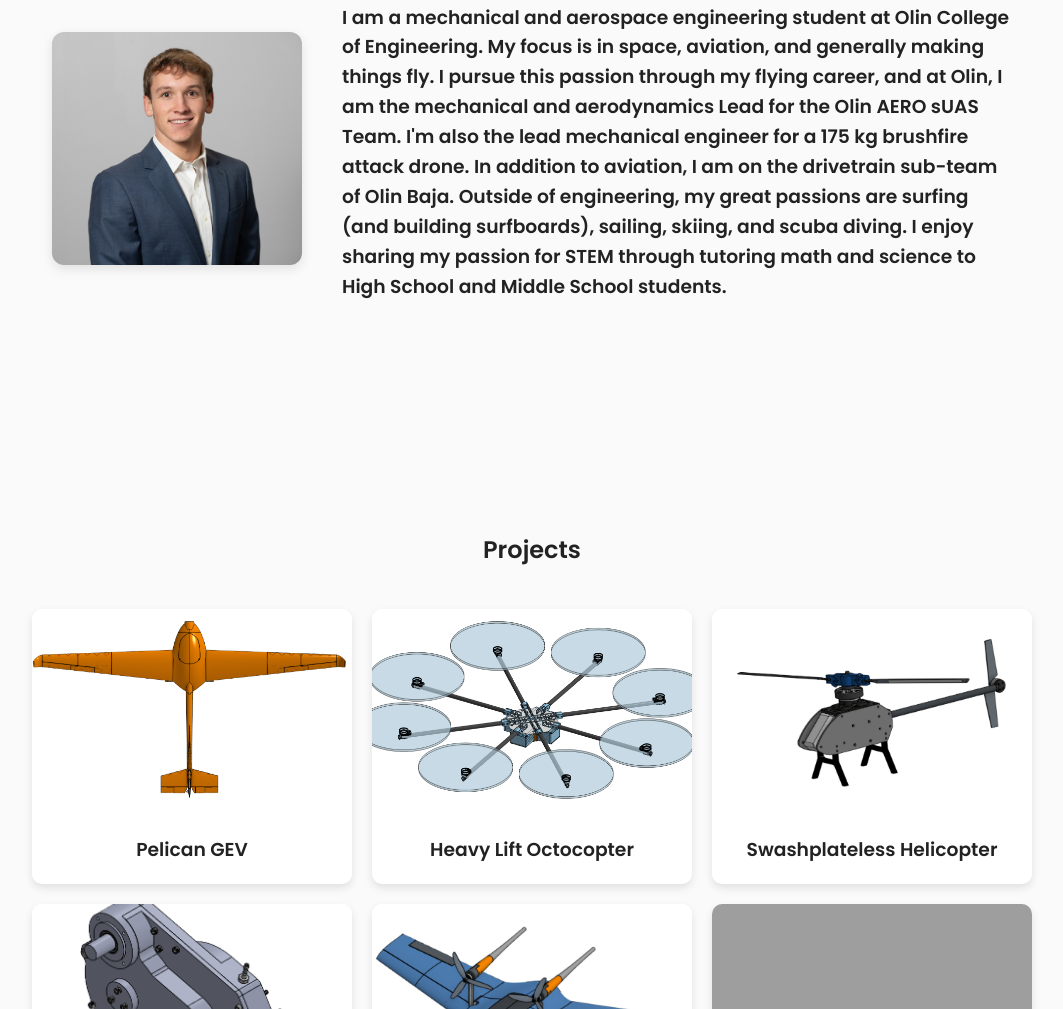
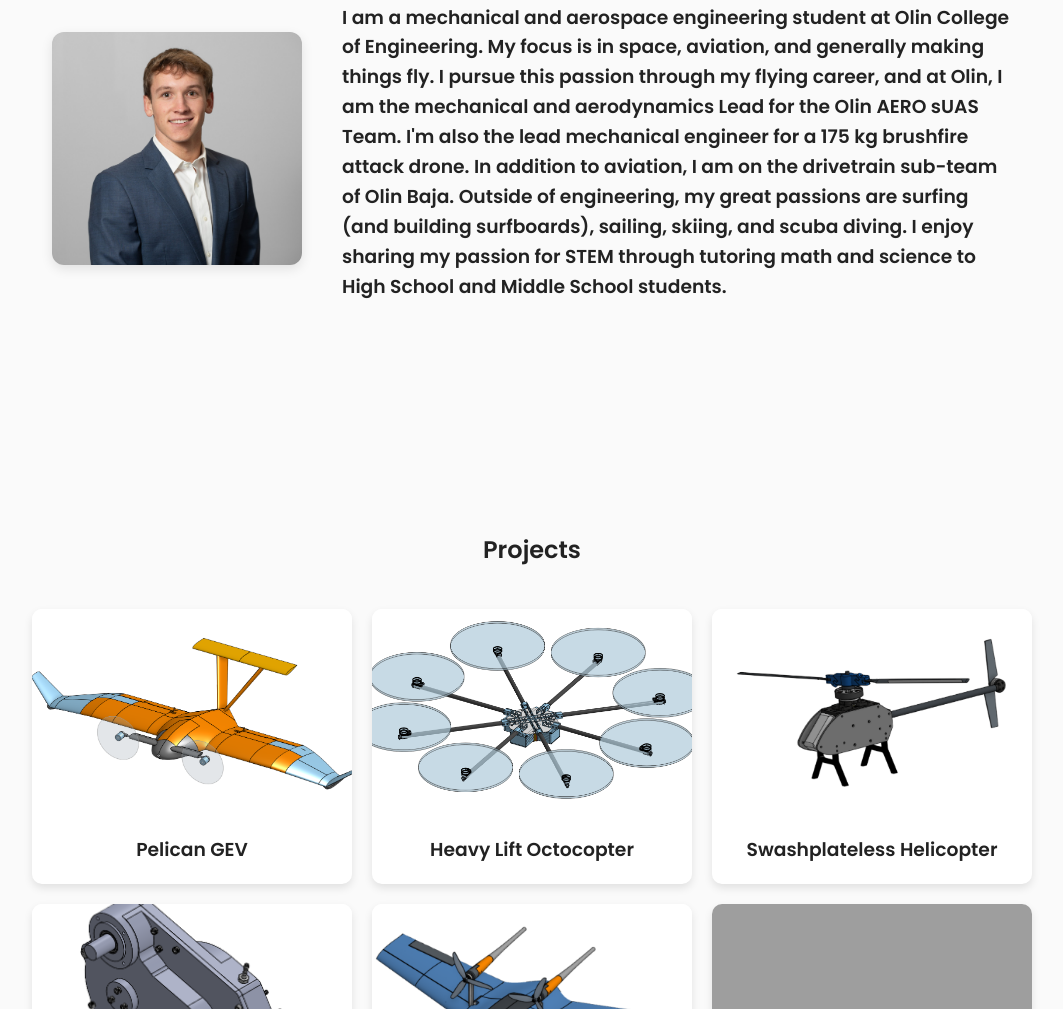
Before and after one commit to loganteeps/logan-portfolio, a plain HTML site: page index.html in a window 1280 px wide. Shown: the part 231-1240 px from the top of the page, without its empty margins (108-1171 px from the left). Drawn offline with Linux system fonts and the light colour scheme; grey boxes are pictures that could not be loaded.

Commit message:
changed location

```diff
--- a/index.html
+++ b/index.html
@@ -47,7 +47,7 @@
     <div class="grid">
       <!-- Project Tile -->
       <div class="tile" data-project="Pelican GEV">
-        <img src="assets/peli1.png" alt="Project 1">
+        <img src="assets/Pelican1.png" alt="Project 1">
         <h3>Pelican GEV</h3>
       </div>
 
--- a/script.js
+++ b/script.js
@@ -10,7 +10,7 @@ const projects = {
   "Pelican GEV": {
     title: "Pelican GEV",
     description: "A purpose-built ground effect vehicle designed with biomimicry. Optimized for efficient flight and a fast fabrication timeline, the Pelican is composed of LW-PLA 3D printed parts with carbon fiber tubes for structure.  It is controlled by a Pixhawk flight controller to maintain an optimal cruise height. This is achieved through a Lidar sensor control loop. ",
-    images: ["assets/peli1.png","assets/Pelican1.png", "assets/Pelican2.JPG", "assets/Pelican3.png", "assets/Pelican4.JPG", "assets/Pelican5.JPG", "assets/Pelican6.png", "assets/Pelican7.JPG"]
+    images: ["assets/Pelican1.png", "assets/Pelican2.JPG", "assets/Pelican3.png", "assets/Pelican4.JPG", "assets/Pelican5.JPG", "assets/Pelican6.png", "assets/Pelican7.JPG"]
   },
   "SAE Baja Gearbox": {
     title: "SAE Baja Gearbox",
@@ -30,7 +30,7 @@ const projects = {
   "Teeps V1": {
     title: "Teeps V1",
     description: "My first airplane design. Optimized for efficiency and additive manufacturability. Teeps V1 was constructed entirely from 3D printed parts. I taught myself XFLR5 and Onshape to design and analyze the aircraft.",
-    images: ["assets/V1_1.JPG", "assets/V1_2.JPG", "assets/AER2.pdf"]
+    images: ["assets/peli1.png","assets/V1_1.JPG", "assets/V1_2.JPG", "assets/AER2.pdf"]
   },
   "Quad VTOL Tail Sitter": {
     title: "Quad VTOL Tail Sitter",
```
